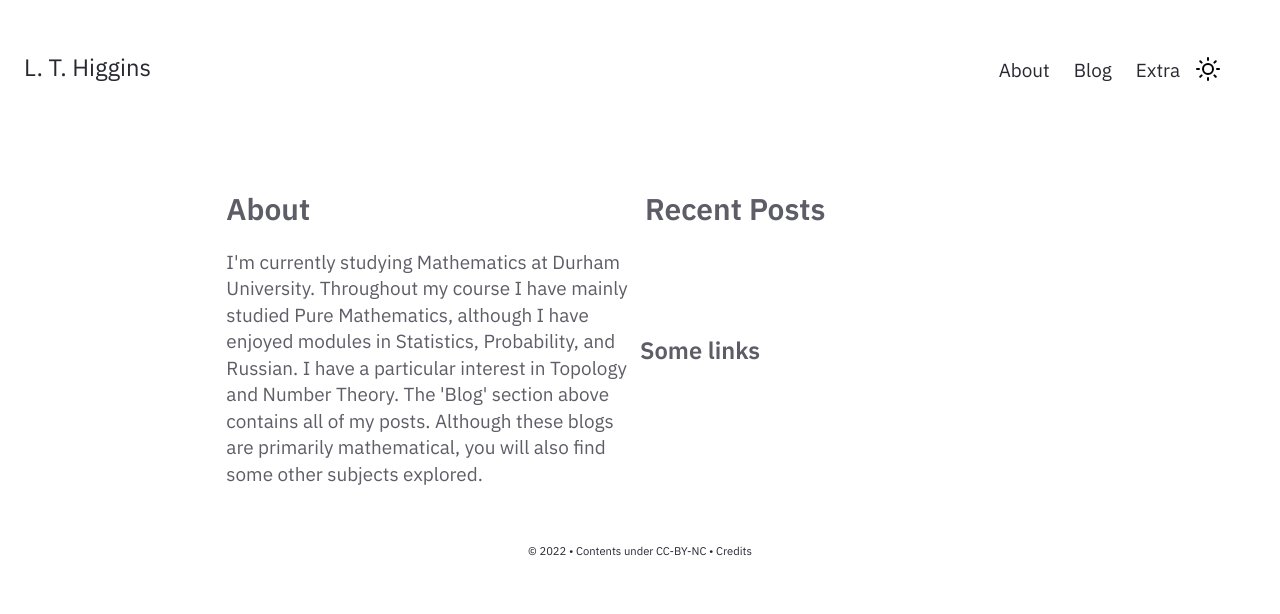
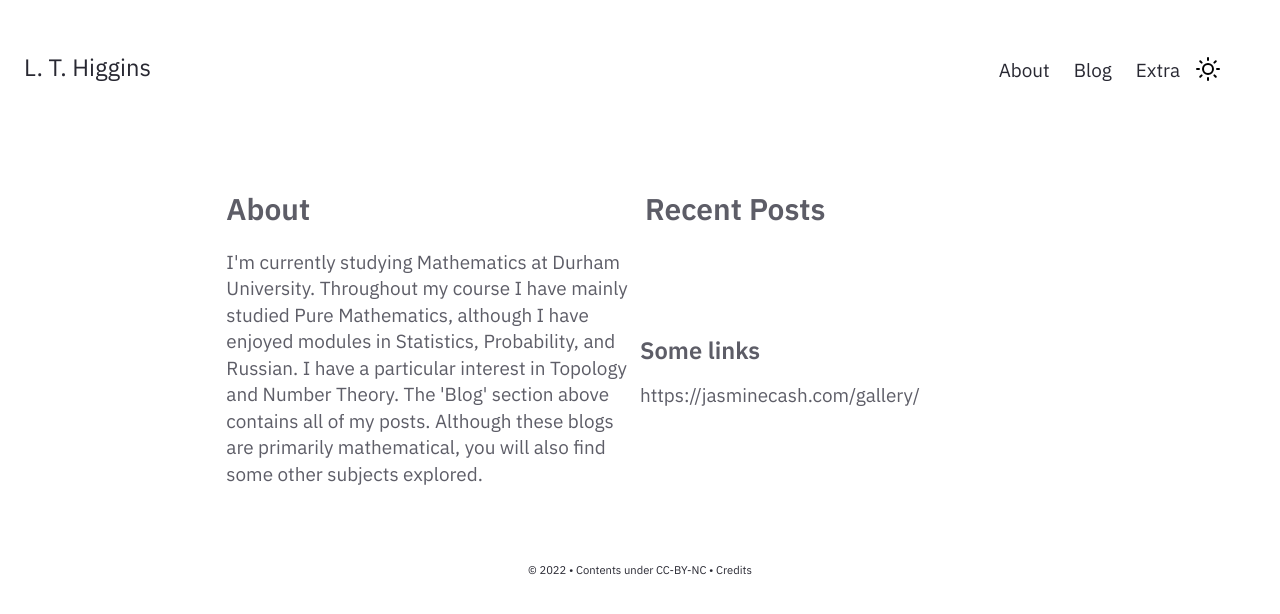
Before and after one commit to Luke-T-Higgins/blog, a Jekyll site: the page built from pages/index.md, in a window 1280 px wide. Shown: the top 614 px of the page. Built offline with Jekyll 4.4.1, drawn with Linux system fonts in a browser that asks for light colours.

Commit message:
Update Homepage.html

```diff
--- a/_includes/Homepage.html
+++ b/_includes/Homepage.html
@@ -31,11 +31,11 @@
             <h2>
                 About
             </h2>
-            <p2>
+            <p>
                 I'm currently studying Mathematics at Durham University. Throughout my course I have mainly studied Pure Mathematics, although I have enjoyed modules in Statistics, Probability, and Russian. I have a particular interest in Topology and Number Theory.
 
                 The 'Blog' section above contains all of my posts. Although these blogs are primarily mathematical, you will also find some other subjects explored.
-            </p2>
+            </p>
         </div>
     </div>
 
@@ -47,6 +47,7 @@
 
     <div class="home-sub-text">
         <h4> Some links </h4>
+        <p> https://jasminecash.com/gallery/ </p>
     </div>
 
 </div>
```
